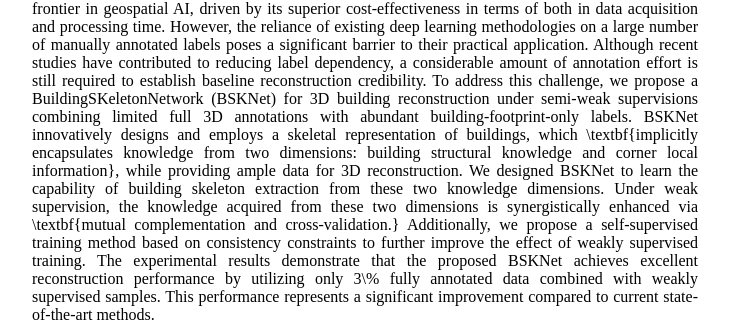
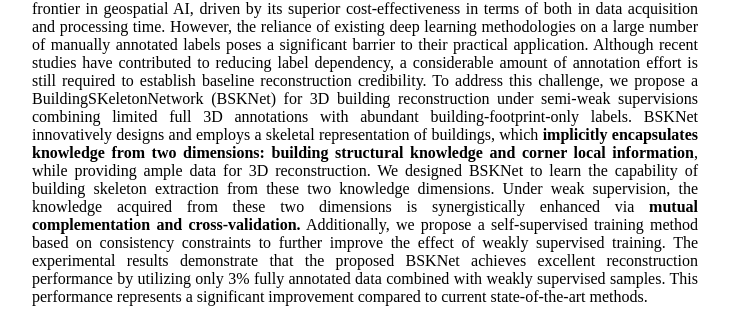
Before and after one commit to ShaoRuizhe/BWFNet.github.io, a plain HTML site: page index.html in a window 1280 px wide. Shown: the part 667-991 px from the top of the page, without its empty margins (275-1005 px from the left). Drawn offline with Linux system fonts and the light colour scheme.

Commit message:
Update index.html

```diff
--- a/index.html
+++ b/index.html
@@ -44,18 +44,18 @@ Sensing Image with Semi-Weak Supervisions</h1>
                         BuildingSKeletonNetwork (BSKNet) for 3D building reconstruction under
                         semi-weak supervisions combining limited full 3D annotations with
                         abundant building-footprint-only labels. BSKNet innovatively designs and
-                        employs a skeletal representation of buildings, which \textbf{implicitly
+                        employs a skeletal representation of buildings, which <strong>implicitly
                         encapsulates knowledge from two dimensions: building structural
-                        knowledge and corner local information}, while providing ample data for
+                        knowledge and corner local information</strong>, while providing ample data for
                         3D reconstruction. We designed BSKNet to learn the capability of
                         building skeleton extraction from these two knowledge dimensions. Under
                         weak supervision, the knowledge acquired from these two dimensions is
-                        synergistically enhanced via \textbf{mutual complementation and
-                        cross-validation.} Additionally, we propose a self-supervised training
+                        synergistically enhanced via <strong>mutual complementation and
+                        cross-validation.</strong> Additionally, we propose a self-supervised training
                         method based on consistency constraints to further
                         improve the effect of weakly supervised training. The experimental
                         results demonstrate that the proposed BSKNet achieves excellent
-                        reconstruction performance by utilizing only 3\% fully annotated data
+                        reconstruction performance by utilizing only 3% fully annotated data
                         combined with weakly supervised samples. This performance represents a
                         significant improvement compared to current state-of-the-art methods.
                     </div>
```
